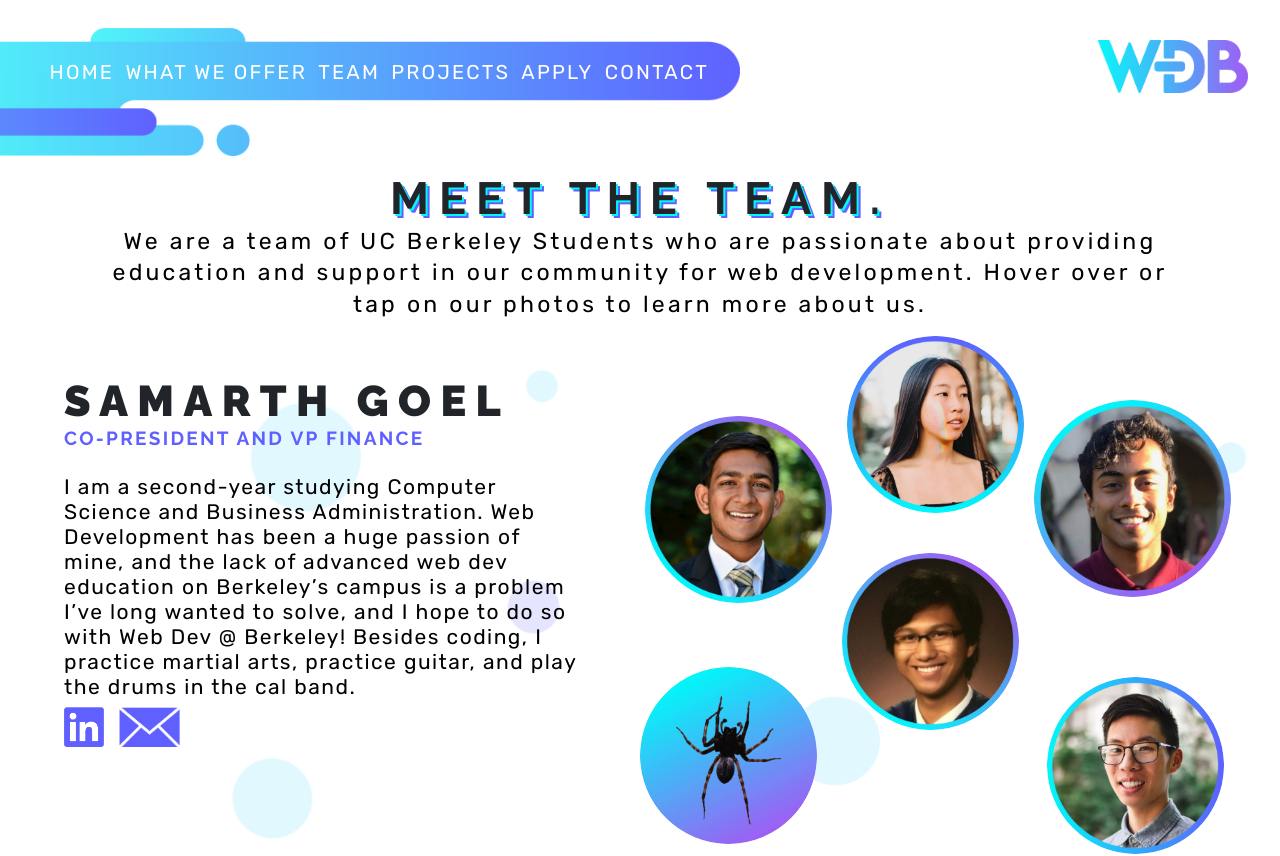
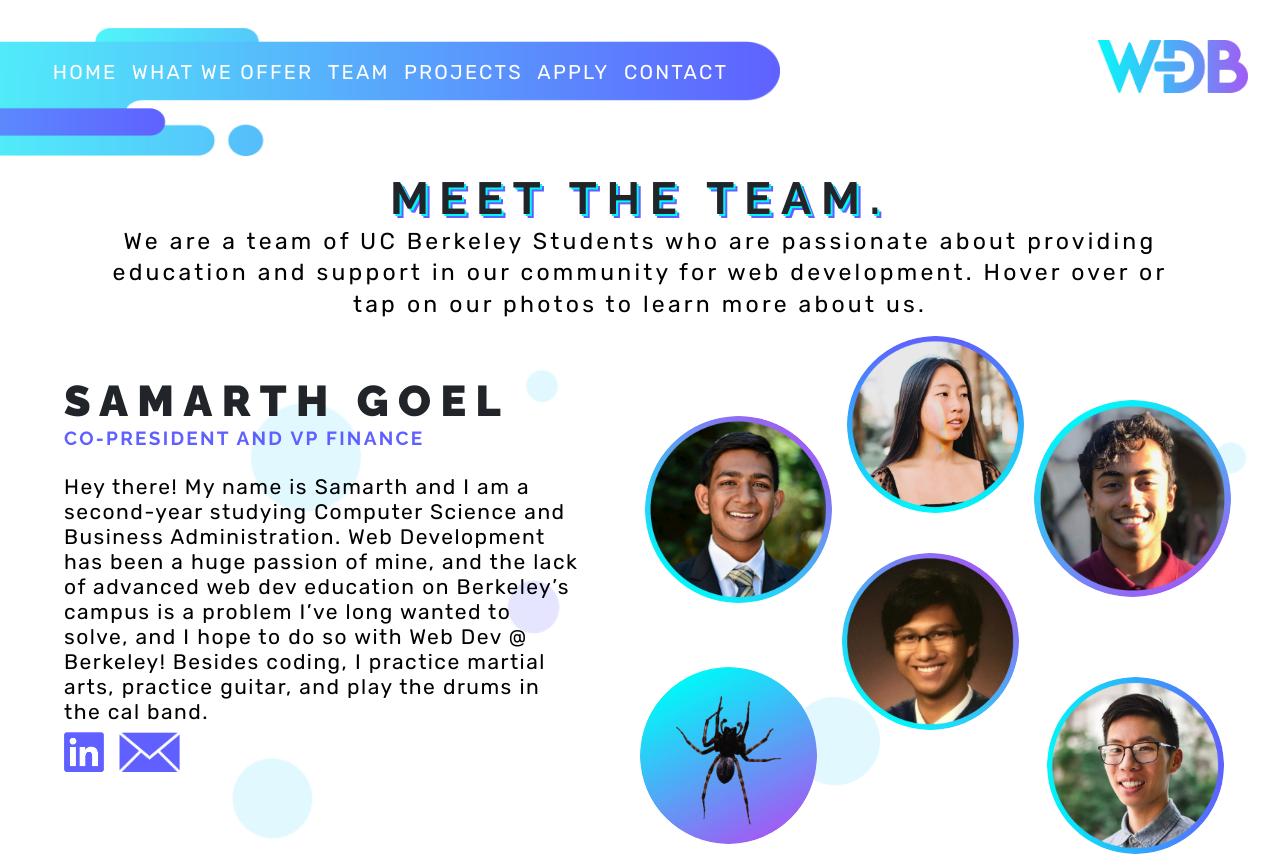
Before and after one commit to web-at-berkeley/wdb-website-archive-fa22, a React (Create React App) app: page /team in a window 1280 px wide. Shown: the top 856 px of the page. Built offline with nearby package versions, Linux system fonts and the light colour scheme.

Commit message:
resized navbar

```diff
--- a/src/components/Team.js
+++ b/src/components/Team.js
@@ -24,7 +24,7 @@ const Team = () => {
 		document.getElementById('name').innerHTML = 'Samarth Goel';
 		document.getElementById('role').innerHTML = 'Co-President and VP Finance';
 		document.getElementById('description').innerHTML =
-			'I am a second-year studying Computer Science and Business Administration. Web Development has been a huge passion of mine, and the lack of advanced web dev education on Berkeley’s campus is a problem I’ve long wanted to solve, and I hope to do so with Web Dev @ Berkeley! Besides coding, I practice martial arts, practice guitar, and play the drums in the cal band.';
+			'Hey there! My name is Samarth and I am studying Computer Science and Business Administration. Web Development has been a huge passion of mine, and the lack of advanced web dev education on Berkeley’s campus is a problem I’ve long wanted to solve, and I hope to do so with Web Dev @ Berkeley! Besides coding, I practice martial arts, practice guitar, and play the drums in the cal band.';
 		document.getElementById('linkedin').href =
 			'https://www.linkedin.com/in/samarth-goel-07';
 		document.getElementById('mail').href = 'mailto: sgoel9@berkeley.edu';
@@ -105,12 +105,13 @@ const Team = () => {
 							Co-President and VP Finance
 						</h3>
 						<p className="description" id="description">
-							I am a second-year studying Computer Science and Business
-							Administration. Web Development has been a huge passion of mine,
-							and the lack of advanced web dev education on Berkeley’s campus is
-							a problem I’ve long wanted to solve, and I hope to do so with Web
-							Dev @ Berkeley! Besides coding, I practice martial arts, practice
-							guitar, and play the drums in the cal band.
+							Hey there! My name is Samarth and I am a second-year studying
+							Computer Science and Business Administration. Web Development has
+							been a huge passion of mine, and the lack of advanced web dev
+							education on Berkeley’s campus is a problem I’ve long wanted to
+							solve, and I hope to do so with Web Dev @ Berkeley! Besides
+							coding, I practice martial arts, practice guitar, and play the
+							drums in the cal band.
 						</p>
 						<div className="social-row">
 							<a
--- a/src/components/mobile/TeamMobile.js
+++ b/src/components/mobile/TeamMobile.js
@@ -132,12 +132,13 @@ const Team = () => {
 						</Modal.Header>
 						<Modal.Body>
 							<p className="description" id="description">
-								I am a second-year studying Computer Science and Business
-								Administration. Web Development has been a huge passion of mine,
-								and the lack of advanced web dev education on Berkeley’s campus
-								is a problem I’ve long wanted to solve, and I hope to do so with
-								Web Dev @ Berkeley! Besides coding, I practice martial arts,
-								practice guitar, and play the drums in the cal band.
+								Hey there! My name is Samarth and I am a second-year studying
+								Computer Science and Business Administration. Web Development
+								has been a huge passion of mine, and the lack of advanced web
+								dev education on Berkeley’s campus is a problem I’ve long wanted
+								to solve, and I hope to do so with Web Dev @ Berkeley! Besides
+								coding, I practice martial arts, practice guitar, and play the
+								drums in the cal band.
 							</p>
 							<div className="social-row">
 								<a
--- a/src/css/Footer.css
+++ b/src/css/Footer.css
@@ -28,6 +28,11 @@
 	z-index: 4;
 	width: 60px;
 	display: block;
+	transition: 0.5s ease;
+}
+
+.footer .linkedin:hover {
+	transform: scale(1.05) rotate(5deg);
 }
 
 @media only screen and (max-width: 1000px) {
--- a/src/css/SiteNavbar.css
+++ b/src/css/SiteNavbar.css
@@ -6,7 +6,7 @@
 	position: absolute;
 	height: 9rem;
 	z-index: 2;
-	width: 920px;
+	width: 925px;
 }
 .logo-rainbow {
 	position: absolute;
@@ -32,7 +32,7 @@
 	font-size: 24px;
 	text-transform: uppercase;
 	letter-spacing: 0.11em;
-	margin-left: 1rem;
+	margin-left: 1.1rem;
 }
 .site-navbar .link-tag:hover {
 	text-decoration: none;
@@ -106,16 +106,16 @@
 		font-size: 20px;
 		text-transform: uppercase;
 		letter-spacing: 0.11em;
-		margin-left: 0.6rem;
+		margin-left: 1rem;
 	}
 	.site-navbar .nav-background {
-		width: 740px;
+		width: 780px;
 	}
 }
 
 @media only screen and (max-width: 1500px) {
 	.site-navbar .nav-text {
-		margin-left: 0.7rem;
+		margin-left: 0.9rem;
 	}
 	.site-navbar .text {
 		top: 3rem;
@@ -131,10 +131,10 @@
 		font-size: 18px;
 		text-transform: uppercase;
 		letter-spacing: 0.11em;
-		margin-left: 0.6rem;
+		margin-left: 0.9rem;
 	}
 	.site-navbar .nav-background {
-		width: 660px;
+		width: 690px;
 	}
 }
 
```
